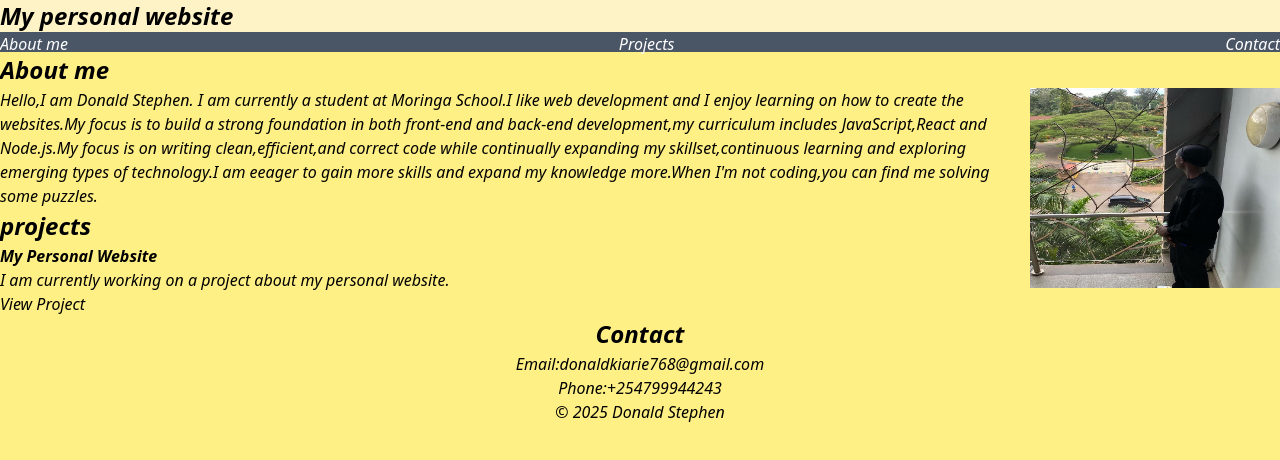
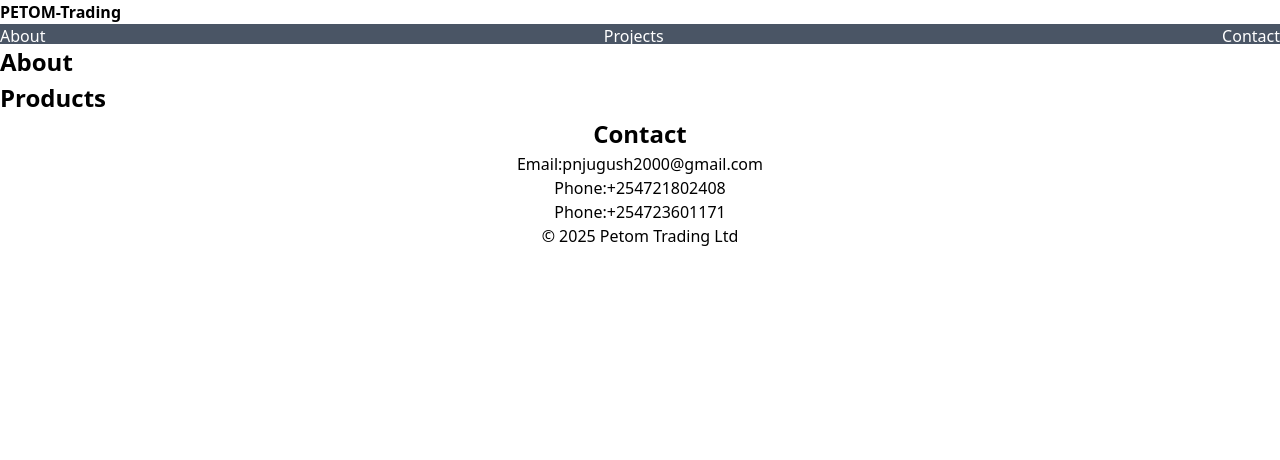
Before and after one commit to d0nn-opsbyte/personal-website, a website: page index.html in a window 1280 px wide. Drawn offline with Linux system fonts and the light colour scheme.

Commit message:
add file

```diff
--- a/index.html
+++ b/index.html
@@ -3,51 +3,43 @@
 <head>
     <meta charset="UTF-8">
     <meta name="viewport" content="width=device-width, initial-scale=1.0">
-    <title>personal-website</title>
+    <title>PETOM-Trading</title>
      <link rel="stylesheet" href="./output.css">
 </head>
-<body class="bg-yellow-200 italic">
+<body class="bg-white">
     <header>
-    <h1 class="font-bold text-2xl bg-amber-100">My personal website</h1>
+    <h1 class="font-bold">PETOM-Trading</h1>
     <nav>
-        <div class="bg-gray-600 text-white flex justify-between h-[20px] items-right>
-            <a href="=#about me">About me</a>
+        <div class="bg-gray-600 text-white flex justify-between h-[20px] items-right">
+            <a href=" #about">About</a>
             <a href="#projects">Projects</a>
             <a href="#contact">Contact</a>
         </div>
     </nav>
    </header>
    <section>
-    <h2 class="font-bold text-[24px]">About me</h2>
-    <img src="profile.jpg" alt="Donald"
-    class="profile-pic">
+    <h2 class="font-bold text-[24px]">About</h2>
     <div>
-        <p class="bg-yellow-200 italic text-">Hello,I am Donald Stephen. I am currently a student at Moringa School.I like web
-            development and I enjoy learning on how to create the websites.My focus is to build a strong foundation
-            in both front-end and back-end development,my curriculum includes JavaScript,React and Node.js.My focus is on
-            writing clean,efficient,and correct code while continually expanding my skillset,continuous learning and exploring
-            emerging types of technology.I am eeager to gain more skills and expand my knowledge more.When I'm not coding,you
-            can find me solving some puzzles.
+        <p class="bg-yellow-200 italic text-">
         </p>
     </div>
    </section>
    <section>
-    <h2 class="font-bold text-[24px]">projects</h2>
+    <h2 class="font-bold text-[24px]">Products</h2>
     <div>
-        <h3 class="font-bold">My Personal Website</h3>
-    <p class="bg-yellow-200 italic justify-items-center">I am currently working on a project about my personal website.</p>
-    <a href="Projects">View Project</a>
+        <h3 class="font-bold"></h3>
     </div>
    </section>
 
 
    <section class="text-center">
     <h2 class="font-bold text-[24px] ">Contact</h2>
-    <p>Email:donaldkiarie768@gmail.com</p>
-    <p>Phone:+254799944243</p>
+    <p>Email:pnjugush2000@gmail.com</p>
+    <p>Phone:+254721802408</p>
+     <p>Phone:+254723601171</p>
    </section>
    <footer>
-    <p class="text-center">&copy; 2025 Donald Stephen</p>
+    <p class="text-center">&copy; 2025 Petom Trading Ltd</p>
    </footer>
 </body>
 </html>
```
